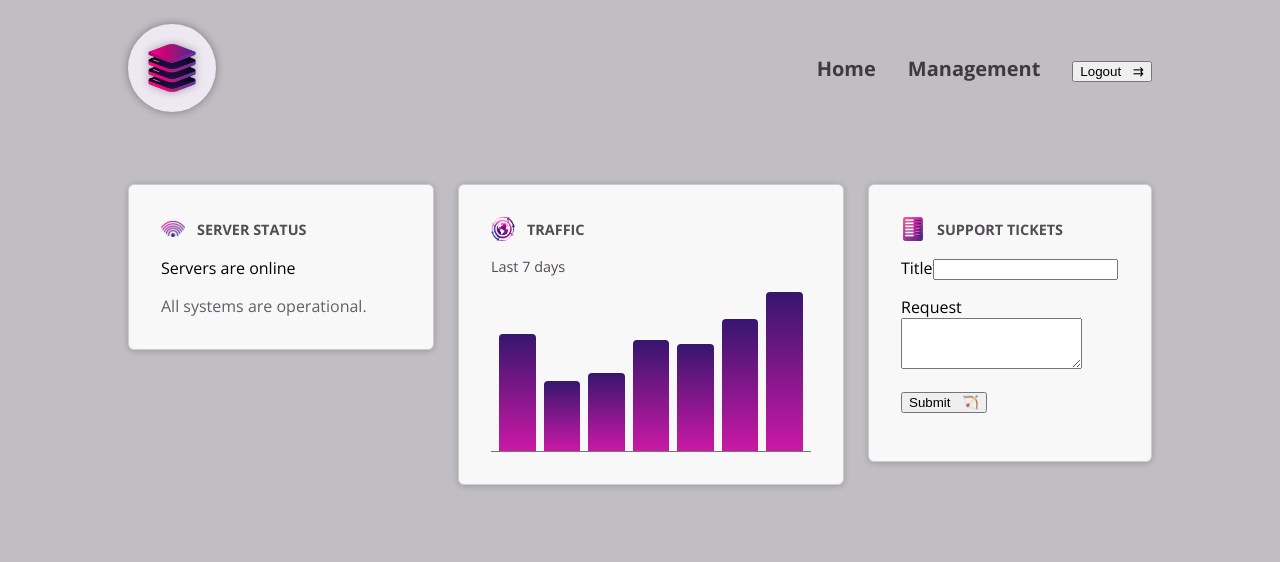
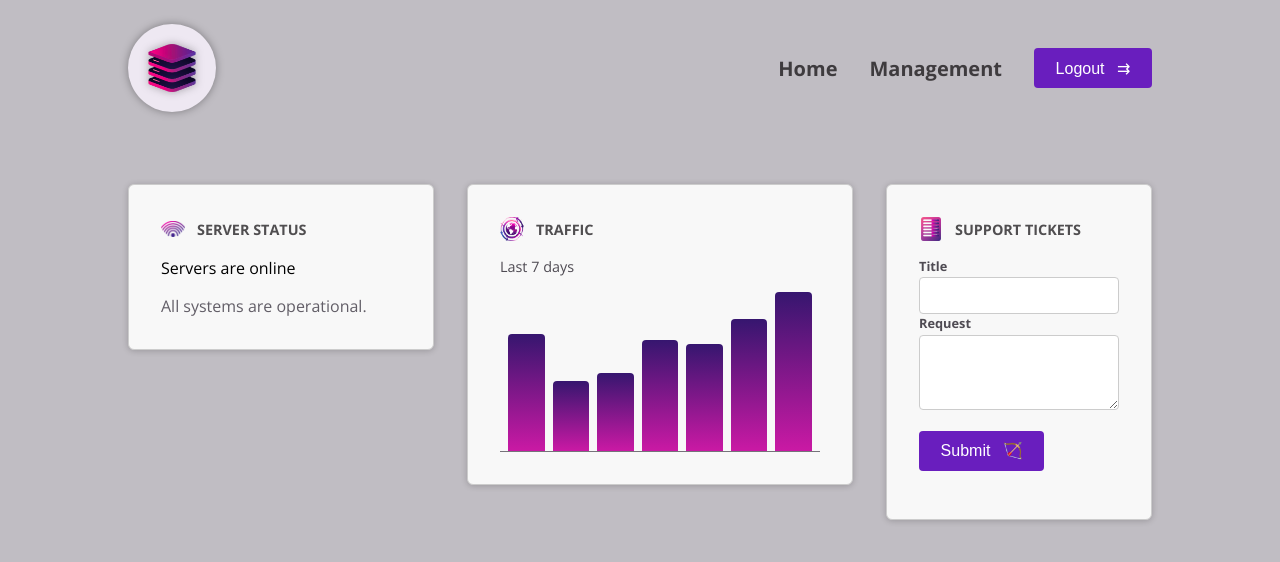
Before and after one commit to JulienSalvatore/Angular-course-complex-components-and-templates, an Angular app: page / in a window 1280 px wide. Shown: the top 562 px of the page. Built offline with nearby package versions, Linux system fonts and the light colour scheme.

Commit message:
change some feature with a host element

```diff
--- a/src/app/dashboard/dashboard-item/dashboard-item.component.css
+++ b/src/app/dashboard/dashboard-item/dashboard-item.component.css
@@ -1,4 +1,4 @@
-.dashboard-item {
+:host {
   display: block;
   padding: 1rem;
   border: 1px solid #ccc;
@@ -7,7 +7,7 @@
   box-shadow: 0 1px 6px 0 rgba(0, 0, 0, 0.2);
 }
 
-.dashboard-item header {
+:host header {
   display: flex;
   padding: 0;
   gap: 0.75rem;
@@ -15,7 +15,7 @@
   margin-bottom: 1rem;
 }
 
-.dashboard-item header img {
+:host header img {
   width: 1.5rem;
   height: 1.5rem;
   object-fit: contain;
@@ -29,7 +29,7 @@ h2 {
 }
 
 @media (min-width: 768px) {
-  .dashboard-item {
+  :host {
     padding: 2rem;
   }
 }
--- a/src/app/dashboard/dashboard-item/dashboard-item.component.html
+++ b/src/app/dashboard/dashboard-item/dashboard-item.component.html
@@ -1,4 +1,3 @@
-<div class="dashboard-item">
 <article>
   <header>
     <img [src]="image().src" [alt]="image()" />
@@ -6,4 +5,3 @@
   </header>
   <ng-content />
 </article>
-</div>
--- a/src/app/dashboard/dashboard-item/dashboard-item.component.ts
+++ b/src/app/dashboard/dashboard-item/dashboard-item.component.ts
@@ -6,6 +6,7 @@ import { Component, Input, input } from '@angular/core';
   imports: [],
   templateUrl: './dashboard-item.component.html',
   styleUrl: './dashboard-item.component.css',
+
 })
 export class DashboardItemComponent {
   // @Input({ required: true }) image!: { src: string; alt: string };
--- a/src/app/dashboard/server-status/server-status.component.css
+++ b/src/app/dashboard/server-status/server-status.component.css
@@ -1,4 +1,4 @@
-#status {
+:host {
   display: block;
   width: 15rem;
 }
--- a/src/app/dashboard/server-status/server-status.component.html
+++ b/src/app/dashboard/server-status/server-status.component.html
@@ -1,4 +1,3 @@
-<div id="status">
 @if (currentStatus === 'online') {
 <p>Servers are online</p>
 <p>All systems are operational.</p>
@@ -9,4 +8,3 @@
 <p>Server status is unknown</p>
 <p>Fetching server status failed.</p>
 }
-</div>
--- a/src/app/dashboard/tickets/tickets.component.css
+++ b/src/app/dashboard/tickets/tickets.component.css
@@ -0,0 +1,33 @@
+:host {
+  display: flex;
+  flex-direction: column;
+  gap: 1.5rem;
+}
+
+:host ul {
+  list-style: none;
+  margin: 0;
+  padding: 0;
+  width: 15rem;
+}
+
+:host li {
+  margin: 0.5rem 0;
+}
+
+:host p {
+  margin: 0;
+  color: #4f4b53;
+}
+
+:host h2 {
+  margin: 0;
+  font-size: 1.1rem;
+  color: #38343c;
+}
+
+@media (min-width: 768px) {
+  :host {
+    flex-direction: row;
+  }
+}
--- a/src/app/dashboard/traffic/traffic.component.css
+++ b/src/app/dashboard/traffic/traffic.component.css
@@ -1,4 +1,4 @@
-#traffic {
+:host {
   display: block;
   width: 15rem;
 }
@@ -26,7 +26,7 @@ p {
 }
 
 @media (min-width: 768px) {
-  #traffic {
+  :host {
     width: 20rem;
   }
 }
--- a/src/app/dashboard/traffic/traffic.component.html
+++ b/src/app/dashboard/traffic/traffic.component.html
@@ -1,9 +1,7 @@
-<div id="traffic">
-  <p>Last 7 days</p>
+<p>Last 7 days</p>
 
-  <div id="chart">
-    @for (dataPoint of dummyTrafficData; track dataPoint.id) {
-    <div [style.height]="(dataPoint.value / maxTraffic) * 100 + '%'"></div>
-    }
-  </div>
+<div id="chart">
+  @for (dataPoint of dummyTrafficData; track dataPoint.id) {
+  <div [style.height]="(dataPoint.value / maxTraffic) * 100 + '%'"></div>
+  }
 </div>
--- a/src/app/shared/button/button.component.css
+++ b/src/app/shared/button/button.component.css
@@ -1,4 +1,4 @@
-button {
+:host {
   display: inline-block;
   padding: 0.65rem 1.35rem;
   border-radius: 0.25rem;
@@ -10,7 +10,7 @@ button {
   border: none;
 }
 
-button:hover {
+:host:hover {
   background-color: #551b98;
 }
 
@@ -20,6 +20,6 @@ button:hover {
   transition: transform 0.2s ease-in-out;
 }
 
-button:hover .icon {
+:host:hover .icon {
   transform: translateX(4px);
 }
--- a/src/app/shared/control/control.component.html
+++ b/src/app/shared/control/control.component.html
@@ -1,4 +1,2 @@
-<p>
-  <label>{{ label() }}</label>
-  <ng-content select="input, textarea" />
-</p>
+<label>{{ label() }}</label>
+<ng-content select="input, textarea" />
--- a/src/app/shared/control/control.component.ts
+++ b/src/app/shared/control/control.component.ts
@@ -1,4 +1,4 @@
-import { Component, Input, input } from '@angular/core';
+import { Component, Input, input, ViewEncapsulation } from '@angular/core';
 
 @Component({
   selector: 'app-control',
@@ -6,6 +6,10 @@ import { Component, Input, input } from '@angular/core';
   imports: [],
   templateUrl: './control.component.html',
   styleUrl: './control.component.css',
+  encapsulation: ViewEncapsulation.None,
+  host: {
+    class: 'control',
+  },
 })
 export class ControlComponent {
   label = input.required<string>();
```
Also changed, not shown: src/app/dashboard/tickets/ticket/ticket.component.css (deleted, +0 -33 lines). Lines whose indentation alone changed are shown as unchanged.
